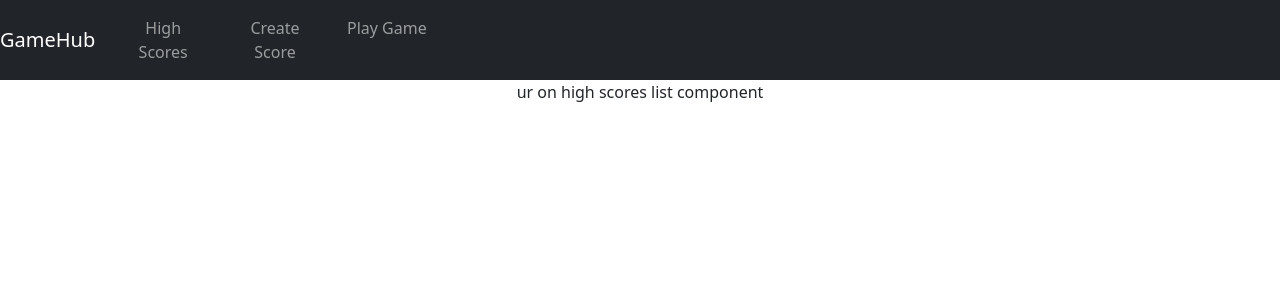
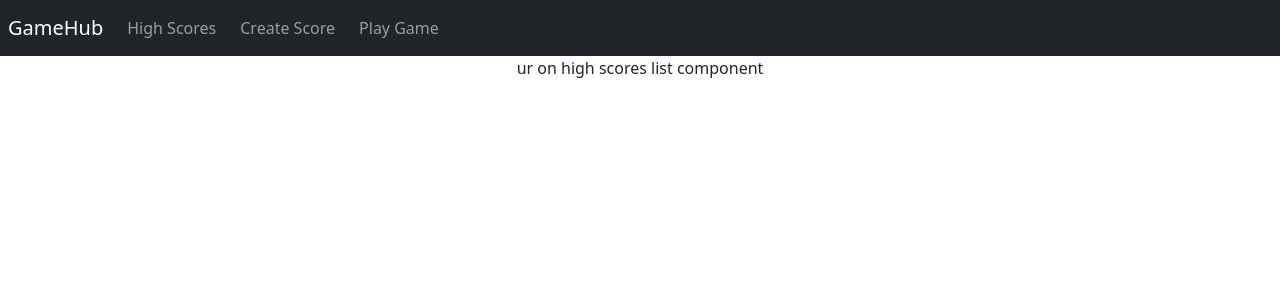
Before and after one commit to ybn4aq/beachboys, a React (Vite) app in the folder gameHub/: page / in a window 1280 px wide. Shown: the top 300 px of the page. Built offline with nearby package versions, Linux system fonts and the light colour scheme.

Commit message:
formatting!

```diff
--- a/gameHub/src/App.css
+++ b/gameHub/src/App.css
@@ -5,8 +5,16 @@
   text-align: center;
 }
 
-.navbar, .navbar-brand, .navbar-nav, .navbar-nav>li, .navbar-item {
+.navbar, .navbar-brand, .navbar-nav, .navbar-nav>li {
   float:none;
+  text-align: left;
+}
+
+.navbar-item, .nav-link{
+  float:left;
+  text-align:left;
+  white-space:nowrap;
+  align-self: left;
 }
 
 .navbar-nav {
@@ -14,5 +22,5 @@
 }
 
 .navbar-nav>li {
-  flex: 1;
+  flex:1;
 }
--- a/gameHub/src/components/navbar.component.jsx
+++ b/gameHub/src/components/navbar.component.jsx
@@ -5,17 +5,17 @@ export default class NavBar extends Component {
     render() {
         return (
             <nav className="navbar navbar-dark bg-dark navbar-expand-lg">
-                <Link to="/" className="navbar-brand">GameHub</Link>
+                <Link to="/" className="navbar-brand ms-2">GameHub</Link>
                 <div>
                     <ul className="navbar-nav mr-auto d-flex flex-row">
                         <li className="navbar-item">
                             <Link to="/" className="nav-link">High Scores</Link>
                         </li>
-                        <li className="navbar-item  ms-2">
+                        <li className="navbar-item  ms-2 " >
                             <Link to="/create" className="nav-link">Create Score</Link>
                         </li>
                         <li className="navbar-item  ms-2">
-                            <Link to="/play" className="nav-link">Play Game</Link>
+                            <Link to="/play" className="nav-link me-2">Play Game</Link>
                         </li>
                     </ul>
                 </div>
```
